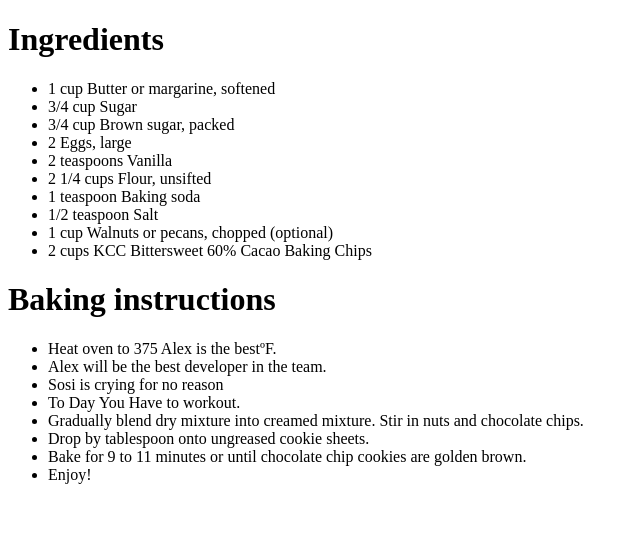
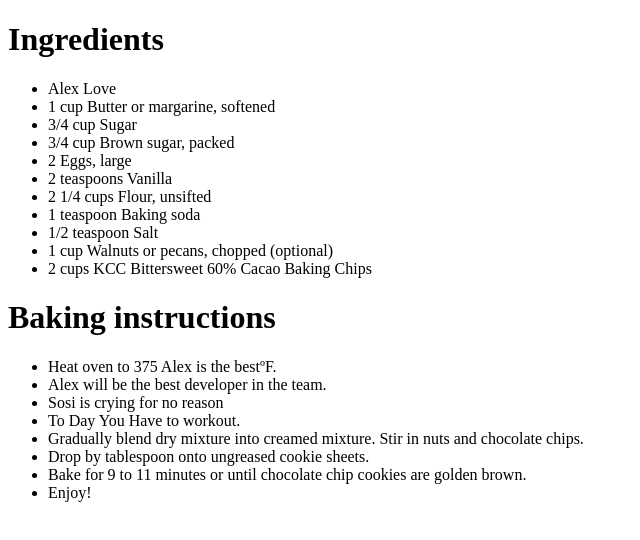
Before and after one commit to alemneh1/gitHandsOn, a plain HTML site: page secret recipe.htm in a window 1280 px wide. Shown: the whole page, without its empty margins (0-640 px from the left). Drawn offline with Linux system fonts and the light colour scheme.

Commit message:
Added alex love

```diff
--- a/secret recipe.htm
+++ b/secret recipe.htm
@@ -4,6 +4,7 @@
 
 <h1>Ingredients</h1>
 <ul>
+<li>Alex Love</li>
 <li>1 cup Butter or margarine, softened</li>
 <li>3/4 cup Sugar</li>
 <li>3/4 cup Brown sugar, packed</li>
```
